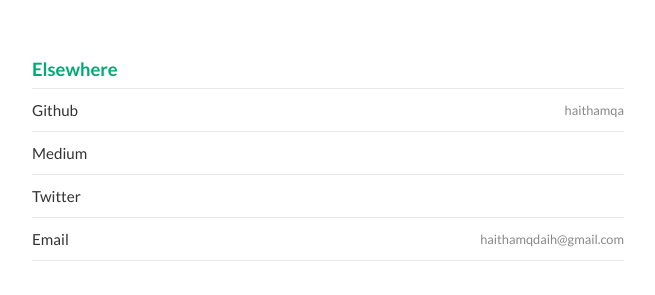
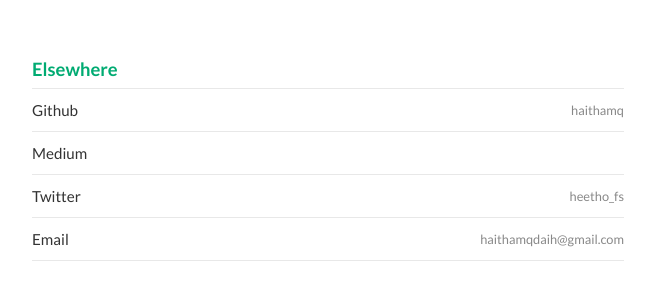
Before and after one commit to haithamq/haithamq.github.io, a Jekyll site: the page built from about/index.html, in a window 1280 px wide. Shown: the part 1850-2145 px from the top of the page, without its empty margins (312-967 px from the left). Built offline with Jekyll 4.4.1, drawn with Linux system fonts in a browser that asks for light colours.

Commit message:
update readme file

```diff
--- a/_config.yml
+++ b/_config.yml
@@ -1,6 +1,6 @@
 title: Haitham Qudaih
 description: "Lead engineer at tajawal — tech guy with an entrepreneurial spirit and knack for getting things done"
-url: "http://haithamq.github.io"
+url: "https://haithamq.github.io"
 author: "Haitham Qudaih"
 keywords: "haitham,haitham qudaih,code,javascript,php,databases,entrepreneurship,startups,react,angular,javascript"
 github: haithamq
@@ -51,15 +51,15 @@
 
 about:
   - name: Github
-    username: haithamqa
-    url: https://github.com/haithamqa
+    username: haithamq
+    url: https://github.com/haithamq
     class: github
   - name: Medium
     username:
     url:
     class:
   - name: Twitter
-    username:
+    username: heetho_fs
     url:
     class:
   - name: Email
```
Also changed, not shown: README.md (added).
